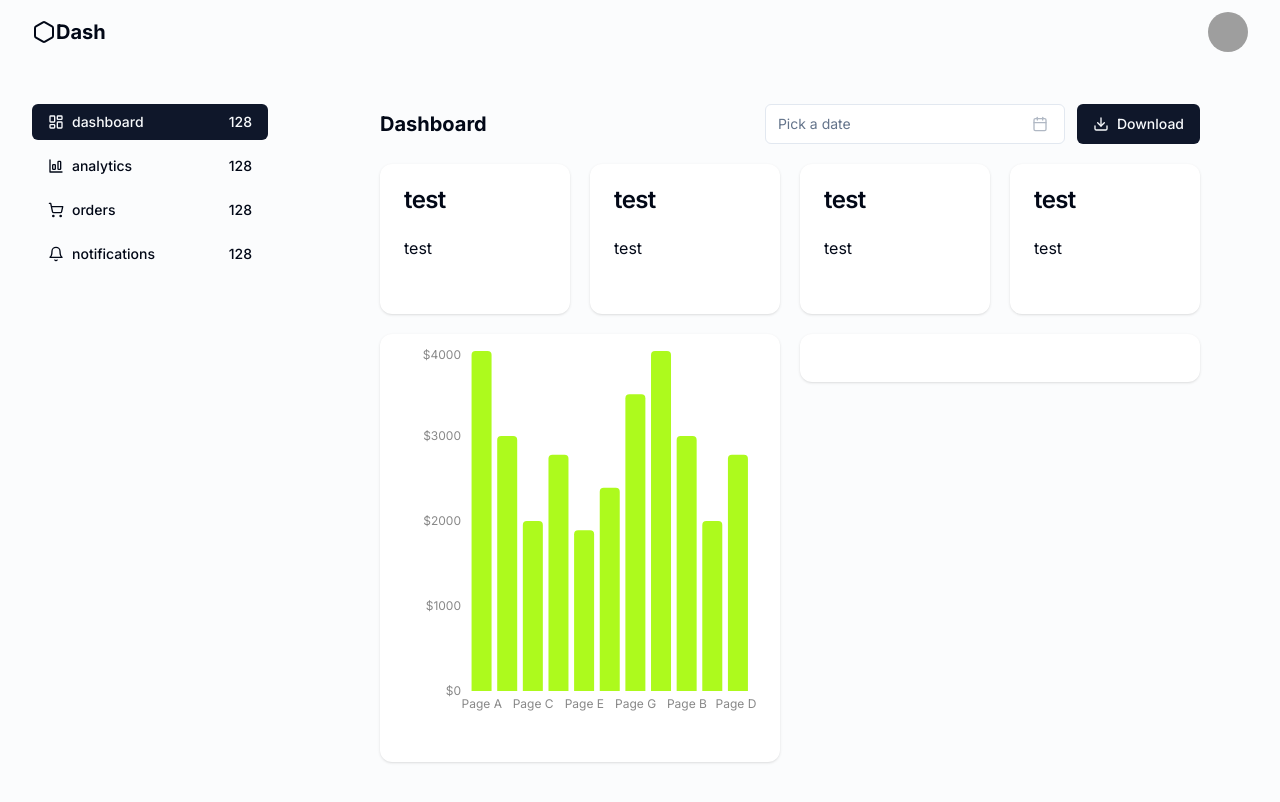
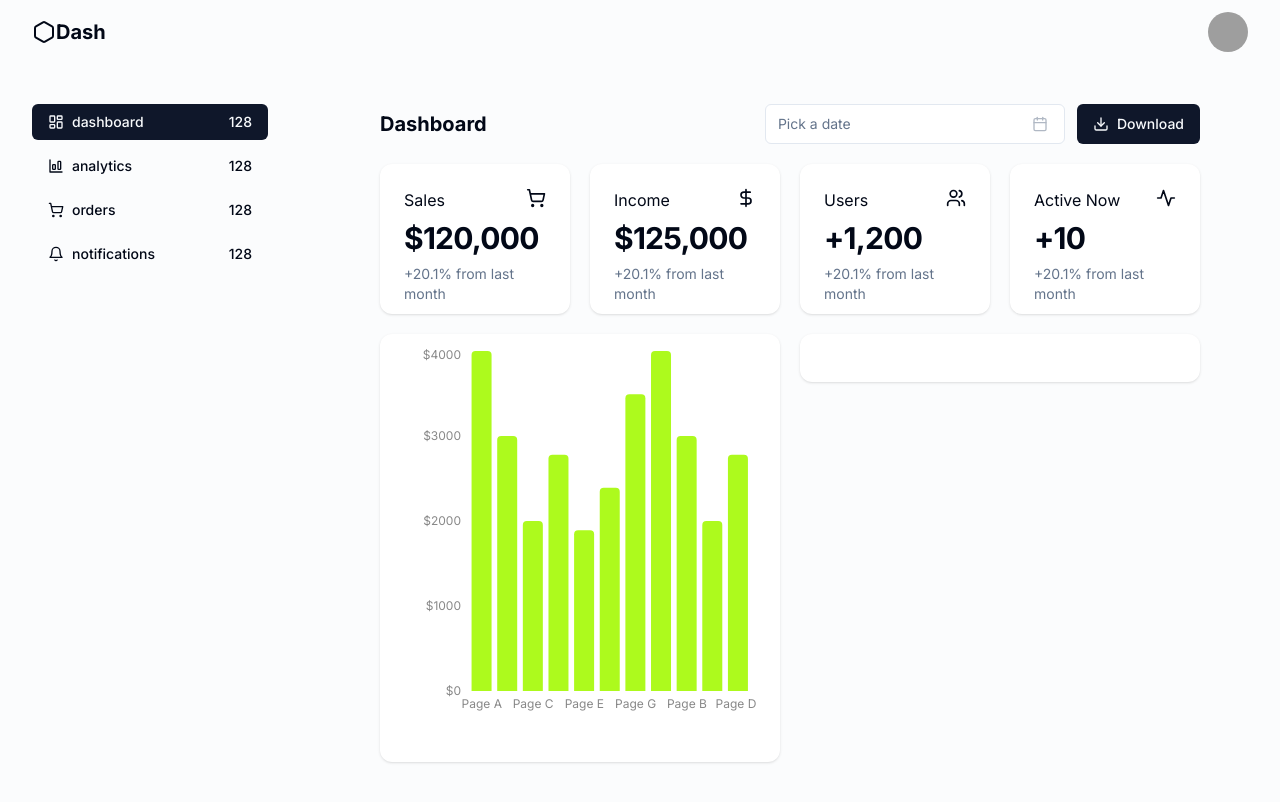
Before and after one commit to SajjadKiani/dashboard-ui, a Next.js app: page / in a window 1280 px wide. Shown: the top 802 px of the page. Built offline with nearby package versions, Linux system fonts and the light colour scheme; grey boxes are pictures that could not be loaded.

Commit message:
overview cards

```diff
--- a/src/app/(dashboard)/page.js
+++ b/src/app/(dashboard)/page.js
@@ -1,6 +1,27 @@
 import MyBarChart from "@/components/common/MyBarChart";
 import Toolbar from "@/components/common/Toolbar";
-import { Card, CardContent, CardHeader, CardTitle } from "@/components/ui/card";
+import { Card, CardContent, CardDescription, CardHeader, CardTitle } from "@/components/ui/card";
+import { DollarSign, Users, ShoppingCart, Activity } from "lucide-react"
+
+function CardComponent (params) {
+
+    const { title, number, description } = params;
+
+    return (
+        <Card className="h-[150px]">
+            <CardHeader className="pb-2">
+                <div className="flex justify-between">
+                    {title}
+                    <params.icon className="h-5 w-5" />
+                </div>
+            </CardHeader>
+            <CardContent>
+                <CardTitle className="text-3xl font-bold mb-2">{number}</CardTitle>
+                <CardDescription>{description}</CardDescription>
+            </CardContent>
+        </Card>
+    )
+}
 
 export default function Page () {
 
@@ -10,55 +31,39 @@ export default function Page () {
 
             <div className="grid grid-cols-4 gap-5 mt-5">
                 <div className="col-span-1">
-                    <Card className="h-[150px]">
-                        <CardHeader>
-                            <CardTitle>
-                                test
-                            </CardTitle>
-                        </CardHeader>
-                        <CardContent>
-                            test
-                        </CardContent>
-                    </Card>
+                    <CardComponent
+                        title="Sales"
+                        description="+20.1% from last month"
+                        icon={ShoppingCart}
+                        number="$120,000"
+                    />
                 </div>
 
                 <div className="col-span-1">
-                    <Card className="h-[150px]">
-                        <CardHeader>
-                            <CardTitle>
-                                test
-                            </CardTitle>
-                        </CardHeader>
-                        <CardContent>
-                            test
-                        </CardContent>
-                    </Card>
+                    <CardComponent
+                        title="Income"
+                        description="+20.1% from last month"
+                        icon={DollarSign}
+                        number="$125,000"
+                    />
                 </div>
 
                 <div className="col-span-1">
-                    <Card className="h-[150px]">
-                        <CardHeader>
-                            <CardTitle>
-                                test
-                            </CardTitle>
-                        </CardHeader>
-                        <CardContent>
-                            test
-                        </CardContent>
-                    </Card>
+                    <CardComponent
+                        title="Users"
+                        description="+20.1% from last month"
+                        icon={Users}
+                        number="+1,200"
+                    />
                 </div>
 
                 <div className="col-span-1">
-                    <Card className="h-[150px]">
-                        <CardHeader>
-                            <CardTitle>
-                                test
-                            </CardTitle>
-                        </CardHeader>
-                        <CardContent>
-                            test
-                        </CardContent>
-                    </Card>
+                    <CardComponent
+                        title="Active Now"
+                        description="+20.1% from last month"
+                        icon={Activity}
+                        number="+10"
+                    />
                 </div>
 
                 <div className="col-span-2 row-span-3">
```
